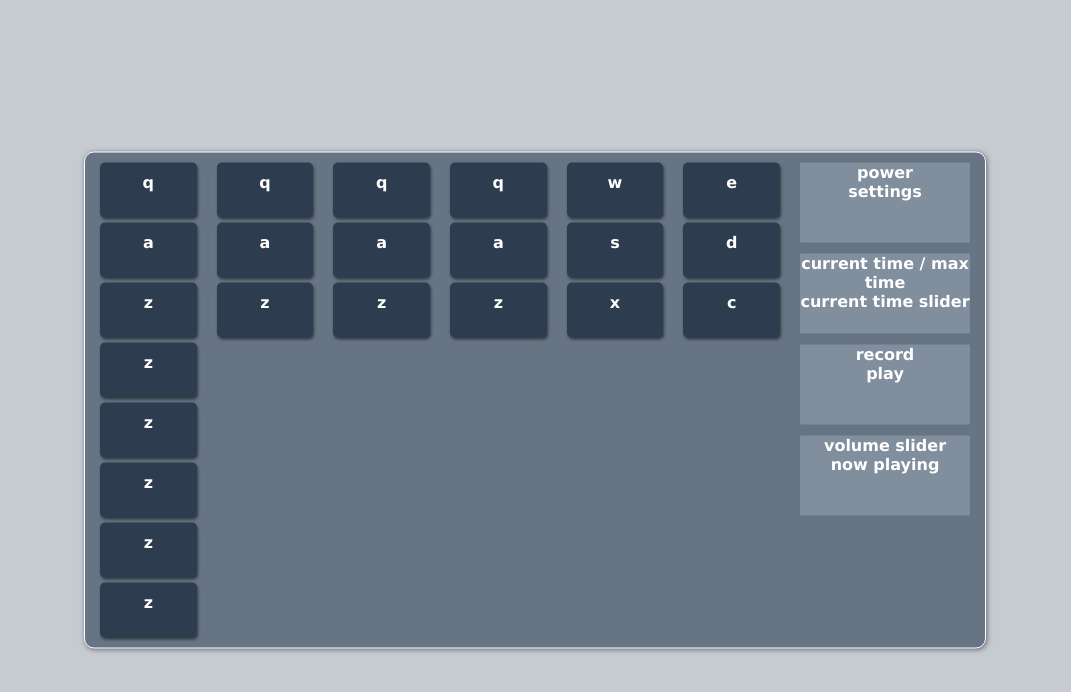
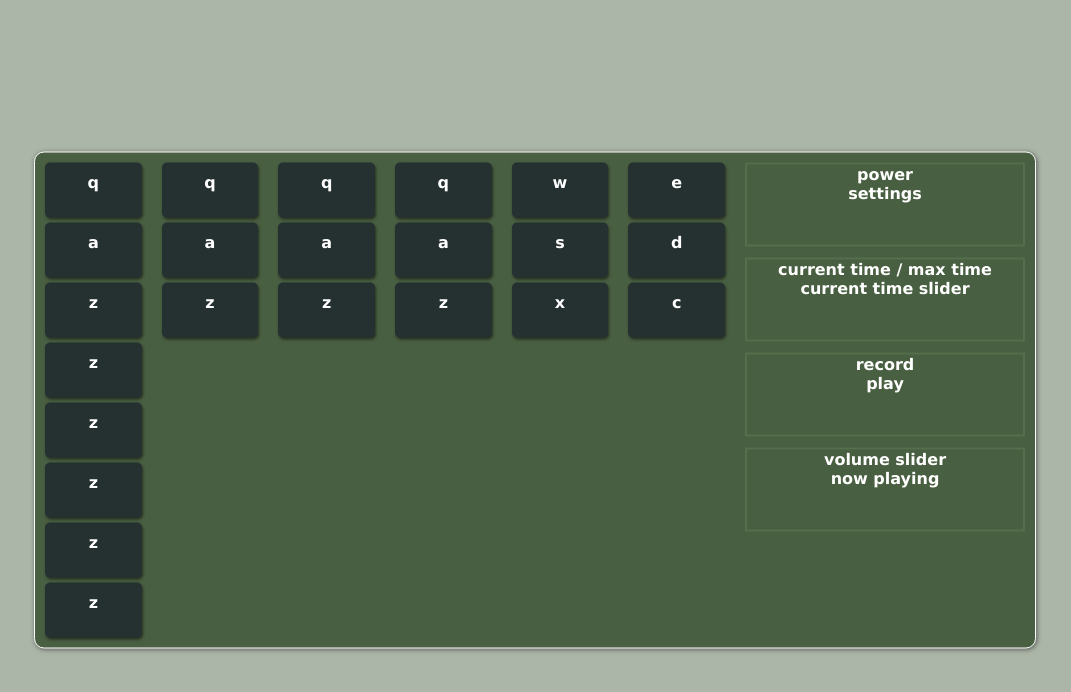
Before and after one commit to msmit1123/sound-machine, a React (Create React App) app: page / in a window 1280 px wide. Shown: the top 692 px of the page, without its empty margins (105-1176 px from the left). Built offline with nearby package versions, Linux system fonts and the light colour scheme; the HTML template or start-up script is replaced by a standard one.

Commit message:
updated CSS color scheme

```diff
--- a/src/App.scss
+++ b/src/App.scss
@@ -9,7 +9,6 @@
   overflow-x: hidden;
   text-align: center;
   transition: all 0.2s, background-color 1s;
-  //padding: 10px;
 
   .sound-machine {
     background-color: $sound-machine-color;
@@ -28,7 +27,7 @@
       margin-left: auto;
       margin-right: auto;
       box-shadow: 1px 1px 5px rgba(0, 0, 0, 0.5);
-      max-width: 900px;
+      max-width: 1000px;
     }
 
     .keypad {
@@ -39,7 +38,7 @@
       width: 100%;
 
       @media (min-width: $mobile-break) {
-        width: calc(100% - 200px);
+        width: calc(100% - #{$side-panel-width});
       }
 
       &__column {
@@ -55,6 +54,7 @@
         background-color: $button-color;
         box-shadow: 1px 2px 3px rgba(0, 0, 0, 0.5);
         color: white;
+        cursor: pointer;
         &:hover {
           background-color: darken($button-color, 10);
         }
@@ -66,14 +66,14 @@
     .controls {
       display: grid;
       grid-gap: 1px;
-      grid-template-columns: repeat(auto-fill, minmax(250px, 1fr));
+      grid-template-columns: repeat(auto-fill, minmax(270px, 1fr));
       padding: 5px;
 
       @media (min-width: $mobile-break) {
         display: inline-flex;
         vertical-align: top;
         flex-flow: row wrap;
-        width: 180px;
+        width: calc(#{$side-panel-width} - 10px);
       }
 
       &__module {
@@ -82,7 +82,7 @@
         margin-top: -2px;
         margin: 5px;
         border-radius: 1px;
-        background-color: lighten($sound-machine-color, 10);
+        border: 2px solid lighten($sound-machine-color, 5);
         color: white;
 
         @media (min-width: $mobile-break) {
--- a/src/_variables.scss
+++ b/src/_variables.scss
@@ -3,9 +3,12 @@
 */
 
 $blank_color: #ffffff;
-$sound-machine-color: #677484;
-$button-color: #2d3c4e;
+$sound-machine-color: #495f41;
+$button-color: #253031;
+$background-color: #acb6a8;
+$active-color: #da4167;
+$display-text-color: #f7f8f7;
+//$slate-grey: #315659
+
 $mobile-break: 768px;
-$background-color: #c6cad1;
-$active-color: rgb(218, 65, 103);
-$display-text-color: rgb(237, 236, 150);
+$side-panel-width: 300px;
```
